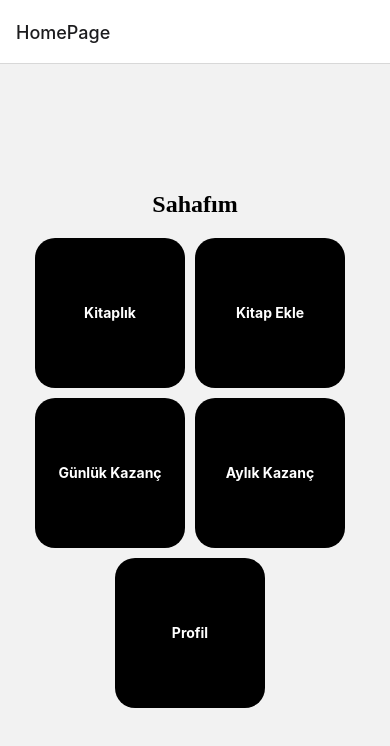
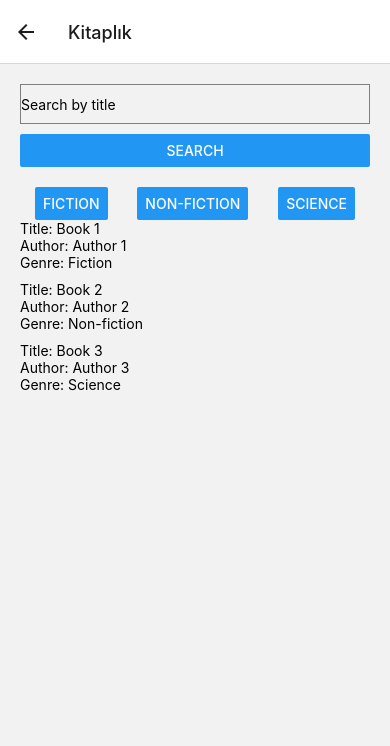
Before and after one commit to SerdarEmirBOSTANCI/Sahaf-Uygulamasi, a React Native app in the folder sahafimMobil/: screen /KitaplikPage in a window 390 px wide. Shown: the top 746 px of the page. Built offline with nearby package versions, Linux system fonts and the light colour scheme.

Commit message:
3.Kontrol
Kitaplık sayfası kodlaması başladı

```diff
--- a/sahafimMobil/App.js
+++ b/sahafimMobil/App.js
@@ -1,18 +1,30 @@
+// App.js
+
 import React from 'react';
 import { NavigationContainer } from '@react-navigation/native';
 import { createStackNavigator } from '@react-navigation/stack';
-import HomePage from './screens/HomePage';
-import KitaplikPage from './screens/KitaplikPage';
+import HomePage from './screens/homePage'; // HomePage dosyanızın yolunu doğru şekilde vermelisiniz.
+import KitaplikPage from './screens/kitaplikPage'; // KitaplikPage dosyanızın yolunu doğru şekilde vermelisiniz.
 
 const Stack = createStackNavigator();
 
-export default function App() {
+function App() {
   return (
     <NavigationContainer>
-      <Stack.Navigator>
-        <Stack.Screen name="HomePage" component={HomePage} />
-        <Stack.Screen name="Kitaplik" component={KitaplikPage} />
+      <Stack.Navigator initialRouteName="HomePage">
+        <Stack.Screen
+          name="HomePage"
+          component={HomePage}
+          options={{ title: 'Ana Sayfa' }}
+        />
+        <Stack.Screen
+          name="KitaplikPage"
+          component={KitaplikPage}
+          options={{ title: 'Kitaplık' }}
+        />
       </Stack.Navigator>
     </NavigationContainer>
   );
 }
+
+export default App;
--- a/sahafimMobil/screens/homePage.js
+++ b/sahafimMobil/screens/homePage.js
@@ -1,37 +1,38 @@
 import React from 'react';
 import { View, TouchableOpacity, Text, StyleSheet } from 'react-native';
-import { useNavigation } from '@react-navigation/native';
 
-const HomePage = () => {
-  const navigation = useNavigation();
-
+const HomaPage = ({ navigation }) => {
   return (
     <View style={styles.container}>
-      <Text style={styles.baslik}>Sahafım</Text>
-      <View style={styles.butonlarContainer}>
-        <TouchableOpacity style={styles.buton} onPress={() => navigation.navigate('Kitaplik')}>
-          <Text style={styles.butonMetin}>Kitaplık</Text>
+      <View style={styles.buttonRow}>
+        <TouchableOpacity
+          style={styles.button}
+          onPress={() => navigation.navigate('KitaplikPage')}
+        >
+          <Text style={styles.buttonText}>Kitaplık</Text>
         </TouchableOpacity>
-        <TouchableOpacity style={styles.buton}>
-          <Text style={styles.butonMetin}>Kitap Ekle</Text>
+        <TouchableOpacity style={styles.button}>
+          <Text style={styles.buttonText}>Kitap Ekle</Text>
         </TouchableOpacity>
       </View>
-      <View style={styles.butonlarContainer}>
-        <TouchableOpacity style={styles.buton}>
-          <Text style={styles.butonMetin}>Günlük Kazanç</Text>
+      <View style={styles.buttonRow}>
+        <TouchableOpacity style={styles.button}>
+          <Text style={styles.buttonText}>Günlük Kazanç</Text>
         </TouchableOpacity>
-        <TouchableOpacity style={styles.buton}>
-          <Text style={styles.butonMetin}>Aylık Kazanç</Text>
+        <TouchableOpacity style={styles.button}>
+          <Text style={styles.buttonText}>Aylık Kazanç</Text>
         </TouchableOpacity>
       </View>
-      <View style={styles.butonlarContainer}>
-        <TouchableOpacity style={styles.buton}>
-          <Text style={styles.butonMetin}>Profil</Text>
+      <View style={styles.buttonRow}>
+        <TouchableOpacity style={styles.button}>
+          <Text style={styles.buttonText}>Profil</Text>
         </TouchableOpacity>
       </View>
     </View>
   );
 };
+
+export default HomaPage;
 
 const styles = StyleSheet.create({
   container: {
@@ -39,31 +40,24 @@ const styles = StyleSheet.create({
     justifyContent: 'center',
     alignItems: 'center',
   },
-  baslik: {
-    fontSize: 24,
-    fontWeight: 'bold',
-    fontFamily: 'font1',
-    marginBottom: 20,
+  buttonRow: {
+    flexDirection: 'row',
+    justifyContent: 'center',
   },
-  butonlarContainer: {
-    flexDirection: 'row',
-    justifyContent: 'space-between',
-    alignItems: 'center',
-    marginBottom: 10,
-  },
-  buton: {
-    width: 150,
-    height: 150,
+  button: {
     backgroundColor: 'black',
     borderRadius: 20,
+    padding: 10,
+    marginVertical: 10,
+    marginHorizontal: 5,
+    width: 100,
+    height: 100,
+    alignItems: 'center',
     justifyContent: 'center',
-    alignItems: 'center',
-    marginRight: 10, // Butonların arasına sağ taraftan 10 birimlik boşluk eklendi
   },
-  butonMetin: {
+  buttonText: {
     color: 'white',
-    fontWeight: 'bold',
+    fontSize: 18,
+    textAlign: 'center',
   },
 });
-
-export default HomePage;
--- a/sahafimMobil/screens/kitaplikPage.js
+++ b/sahafimMobil/screens/kitaplikPage.js
@@ -1,20 +1,59 @@
-import React from 'react';
-import { View, Text, StyleSheet } from 'react-native';
+import React, { useState } from 'react';
+import { View, Text, FlatList, TextInput, Button } from 'react-native';
 
-const KitaplikPage = () => {
+const kitaplikPage = () => {
+  const [books, setBooks] = useState([
+    { id: '1', title: 'Book 1', author: 'Author 1', genre: 'Fiction' },
+    { id: '2', title: 'Book 2', author: 'Author 2', genre: 'Non-fiction' },
+    { id: '3', title: 'Book 3', author: 'Author 3', genre: 'Science' },
+    // Diğer kitaplar buraya eklenebilir
+  ]);
+
+  const [searchTerm, setSearchTerm] = useState('');
+  const [filteredBooks, setFilteredBooks] = useState(books);
+
+  const handleSearch = () => {
+    const filtered = books.filter(book =>
+      book.title.toLowerCase().includes(searchTerm.toLowerCase())
+    );
+    setFilteredBooks(filtered);
+  };
+
+  const handleFilter = genre => {
+    const filtered = books.filter(book => book.genre === genre);
+    setFilteredBooks(filtered);
+  };
+
   return (
-    <View style={styles.container}>
-      <Text>Kitaplık Sayfası</Text>
+    <View style={{ flex: 1, padding: 20 }}>
+      <TextInput
+        style={{ height: 40, borderColor: 'gray', borderWidth: 1, marginBottom: 10 }}
+        onChangeText={text => setSearchTerm(text)}
+        value={searchTerm}
+        placeholder="Search by title"
+      />
+      <Button onPress={handleSearch} title="Search" />
+
+      <View style={{ flexDirection: 'row', justifyContent: 'space-around', marginTop: 20 }}>
+        <Button onPress={() => handleFilter('Fiction')} title="Fiction" />
+        <Button onPress={() => handleFilter('Non-fiction')} title="Non-fiction" />
+        <Button onPress={() => handleFilter('Science')} title="Science" />
+        {/* Diğer türler buraya eklenebilir */}
+      </View>
+
+      <FlatList
+        data={filteredBooks}
+        renderItem={({ item }) => (
+          <View style={{ marginBottom: 10 }}>
+            <Text>Title: {item.title}</Text>
+            <Text>Author: {item.author}</Text>
+            <Text>Genre: {item.genre}</Text>
+          </View>
+        )}
+        keyExtractor={item => item.id}
+      />
     </View>
   );
 };
 
-const styles = StyleSheet.create({
-  container: {
-    flex: 1,
-    justifyContent: 'center',
-    alignItems: 'center',
-  },
-});
-
-export default KitaplikPage;
+export default kitaplikPage;
```
